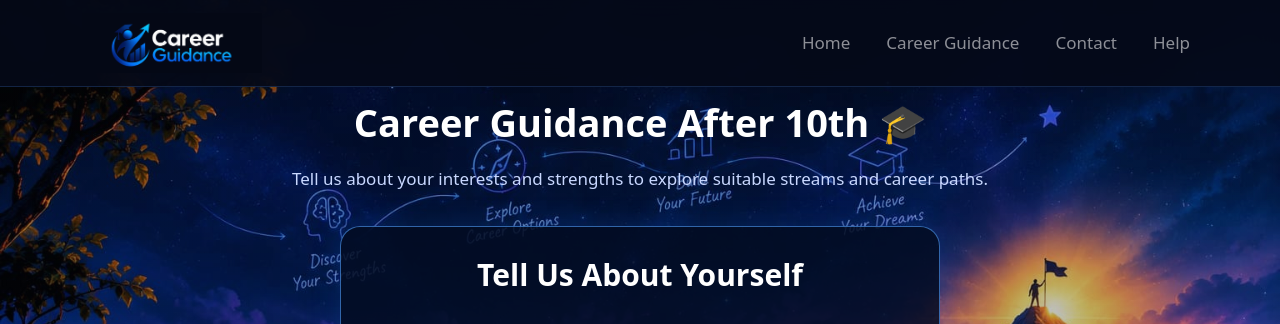
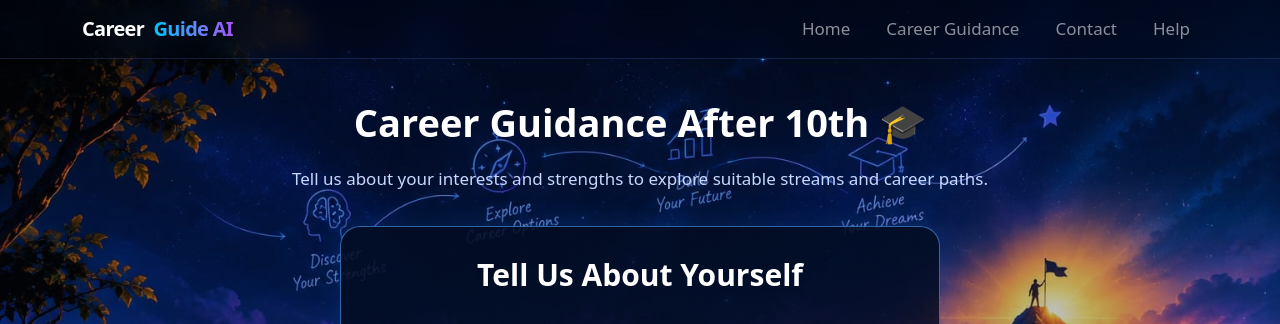
Before and after one commit to Ishika-om19/career-guidance-project, a Flask app: page /guidance/10th in a window 1280 px wide. Shown: the top 324 px of the page. Run offline with Flask 3, Linux system fonts and the light colour scheme.

Commit message:
Improved Navbar Style Or Starting Improving UI

```diff
--- a/static/style.css
+++ b/static/style.css
@@ -115,7 +115,7 @@ html{
 
 /* Navbar */
 .custom-navbar{
-    background: rgba(5, 10, 25, 0.88);
+    background: rgba(3, 8, 28, 0.25);
     backdrop-filter: blur(12px);
     -webkit-backdrop-filter: blur(12px);
     position: fixed !important;
@@ -123,25 +123,42 @@ html{
     left: 0 !important;
     width: 100%;
     z-index: 9999;
-    padding: 10px 0;
-    border-bottom: 1px solid rgba(80,150,255,0.2);
+    padding: 12px 0;
+    border-bottom: 1px solid rgba(100,150,255,0.18);
 }
 
-.navbar-logo{
+/* Navbar brand text logo */
+.brand-text {
+    font-size: 26px;
+    font-weight: 800;
+    color: #ffffff !important;
+    letter-spacing: -0.7px;
+    text-decoration: none;
+}
+
+.brand-gradient{
+    margin-left: 5px;
+    background: linear-gradient(90deg, #00c6ff, #a855f7);
+    background-clip: text;
+    -webkit-background-clip: text;
+    -webkit-text-fill-color: transparent;
+}
+
+/* .navbar-logo{
     width: 180px;
     height: auto;
     mix-blend-mode: screen !important;
-}
+} */
 
 .custom-navbar .nav-link{
-    color: white;
+    color: #a4eaff;
     font-size: 17px;
     margin-left: 20px;
     transition: 0.3s;
 }
 
 .custom-navbar .nav-link:hover{
-    color: #8ec5ff;
+    color: #55c8ff;
 }
 
 /* Form styling */
@@ -272,6 +289,17 @@ html{
     display: grid;
     grid-template-columns: repeat(4, 1fr);
     gap: 25px;
+}
+@media(max-width: 992px){
+    .career-options-grid {
+        grid-template-columns: repeat(2, 1fr);
+    }
+}
+
+@media(max-width: 576px){
+    .career-options-grid {
+        grid-template-columns: 1fr;
+    }
 }
 
 /* Individual card */
--- a/templates/navbar.html
+++ b/templates/navbar.html
@@ -1,7 +1,11 @@
   <nav class="navbar navbar-expand-lg navbar-dark custom-navbar">
   <div class="container">
-    <a class="navbar-brand" href="#">
+    <!-- <a class="navbar-brand" href="#">
       <img src="{{ url_for('static', filename='careerlogo.png') }}" alt="Career Guidance" class="navbar-logo">
+    </a> -->
+    <a class="navbar-brand brand-text" href="/">
+      <span>Career</span>
+      <span class="brand-gradient">Guide AI</span>
     </a>
    <button class="navbar-toggler" type="button" data-bs-toggle="collapse" data-bs-target="#navbarSupportedContent">
       <span class="navbar-toggler-icon"></span>
```
